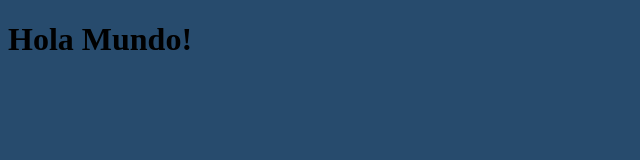
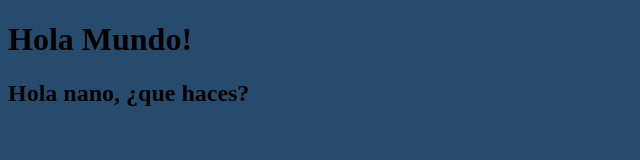
Before and after one commit to sky12ks/Mi-primer-Web, a plain HTML site: page index.html in a window 1280 px wide. Shown: the whole page, without its empty margins (0-640 px from the left). Drawn offline with Linux system fonts and the light colour scheme.

Commit message:
Update index.html

```diff
--- a/index.html
+++ b/index.html
@@ -9,6 +9,6 @@
 </head>
 <body>
     <h1>Hola Mundo!</h1>
-    <script src="index.js"></script>
+    <h2>Hola nano, ¿que haces? </h2>
 </body>
 </html>
```
